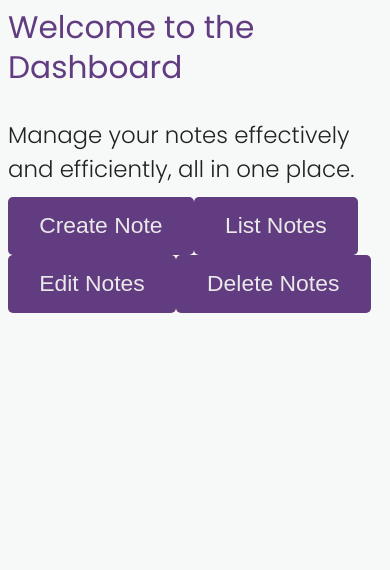
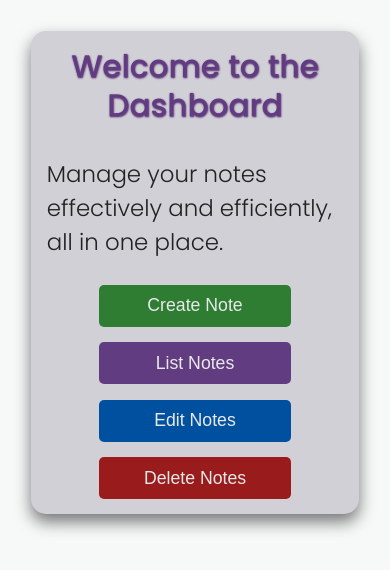
Before and after one commit to JuanWebDeveloper/studyhub-frontend, a Next.js app: page /dashboard in a window 390 px wide. Shown: the top 570 px of the page. Built offline with nearby package versions, Linux system fonts and the light colour scheme.

Commit message:
Created styles for the Dashboard header

```diff
--- a/app/dashboard/page.tsx
+++ b/app/dashboard/page.tsx
@@ -2,7 +2,7 @@ const Dashboard = () => {
  return (
   <div className='dashboard'>
    <header className='dashboard-header'>
-    <h1>Welcome to the Dashboard</h1>
+    <h2>Welcome to the Dashboard</h2>
     <p>Manage your notes effectively and efficiently, all in one place.</p>
     <div className='dashboard-actions'>
      <button>Create Note</button>
--- /dev/null
+++ b/src/views/scss/components/pages/dashboard/_dashboard.scss
@@ -0,0 +1,95 @@
+.dashboard {
+ left: 0;
+ position: absolute;
+ padding: $box-onehalf;
+ top: 0;
+ width: 100vw;
+
+ &-header {
+  align-items: center;
+  background-color: $tertiary-bg;
+  box-shadow: $primary-shadow;
+  border-radius: 15px;
+  display: flex;
+  flex-direction: column;
+  justify-content: center;
+  position: relative;
+  padding: $box-half;
+  width: 100%;
+
+  h2 {
+   font-weight: 500;
+   text-shadow: $title-shadow;
+   text-align: center;
+  }
+
+  .dashboard-actions {
+   display: flex;
+   justify-content: space-evenly;
+   margin-top: $box-half;
+   position: relative;
+   width: 70%;
+
+   button {
+    font-size: toRem(0.85);
+    padding: $box-quarter $box-onehalf;
+
+    &:nth-child(1) {
+     background-color: $create-button-bg;
+
+     &:hover {
+      background-color: $create-button-hover-bg;
+     }
+    }
+
+    &:nth-child(3) {
+     background-color: $edit-button-bg;
+
+     &:hover {
+      background-color: $edit-button-hover-bg;
+     }
+    }
+
+    &:nth-child(4) {
+     background-color: $delete-button-bg;
+
+     &:hover {
+      background-color: $delete-button-hover-bg;
+     }
+    }
+   }
+  }
+ }
+
+ @media (max-width: 1024px) {
+  &-header {
+   .dashboard-actions {
+    width: 100%;
+   }
+  }
+ }
+
+ @media (max-width: 768px) {
+  &-header {
+   .dashboard-actions {
+    flex-direction: column;
+    width: 55%;
+
+    button {
+     margin-bottom: $box-half;
+
+     &:nth-child(4) {
+      margin-bottom: 0;
+     }
+    }
+   }
+  }
+ }
+ @media (max-width: 500px) {
+  &-header {
+   .dashboard-actions {
+    width: 65%;
+   }
+  }
+ }
+}
--- a/src/views/scss/styles.scss
+++ b/src/views/scss/styles.scss
@@ -9,5 +9,6 @@
 @import './globals';
 //*> Components styles
 @import './components/pages/home/home-page';
+@import './components/pages/dashboard/dashboard';
 //*> Shared components styles
 @import './components/shared/loading/loading';
```
